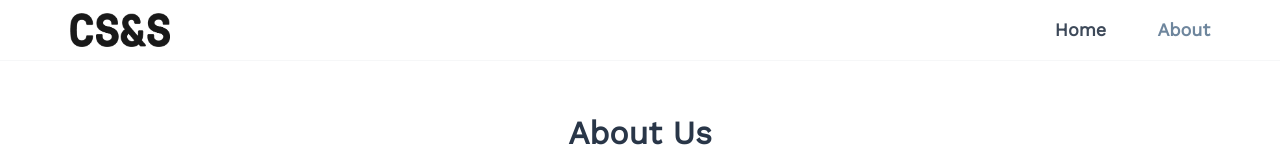
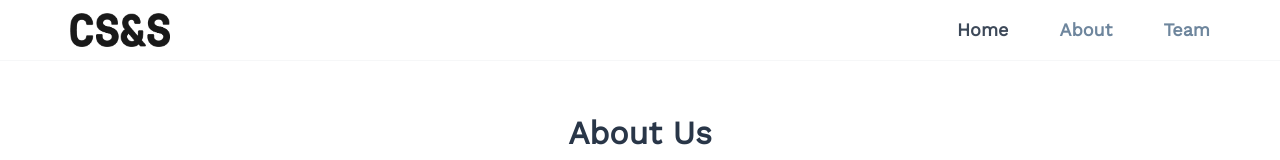
Before and after one commit to codeforscience/css-website-v1, a website: page about.html in a window 1280 px wide. Shown: the top 160 px of the page. Drawn offline with nearby package versions, Linux system fonts and the light colour scheme.

Commit message:
add team nav header

```diff
--- a/about.html
+++ b/about.html
@@ -15,6 +15,7 @@
         <ul class="header-nav-list">
           <li><a href="/" class="header-nav-link">Home</a></li>
           <li><a href="/about" class="header-nav-link active">About</a></li>
+           <li><a href="/team" class="header-nav-link active">Team</a></li>
         </ul>
       </div>
       <a href="/" class="header-logo">Code for Science &amp; Society</a>
```
